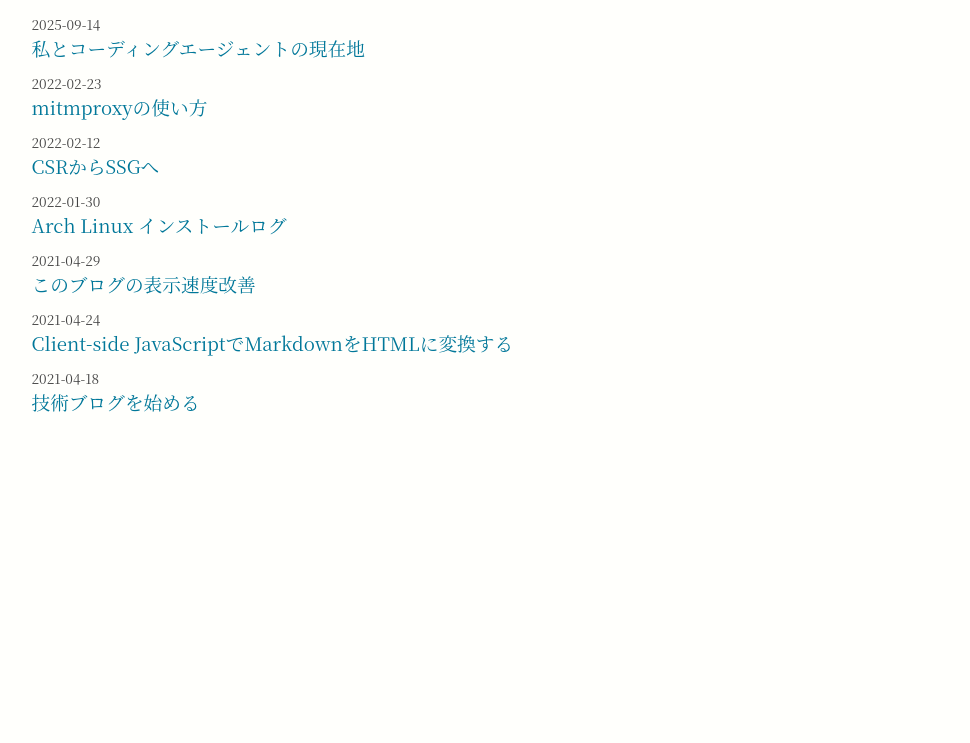
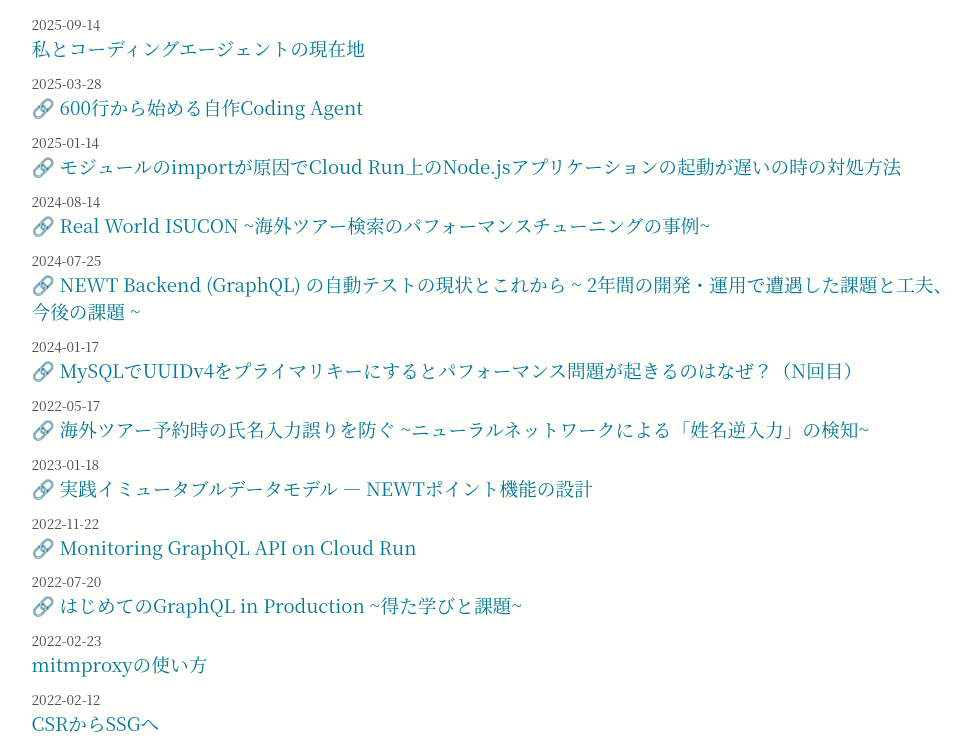
Before and after one commit to iinm/iinm.github.io, a website: page www/iinm.github.io/index.html in a window 1280 px wide. Shown: the part 57-800 px from the top of the page, without its empty margins (141-1111 px from the left). Drawn offline with Linux system fonts and the light colour scheme.

Commit message:
include external articles

```diff
--- a/www/iinm.github.io/index.html
+++ b/www/iinm.github.io/index.html
@@ -48,6 +48,88 @@
             >私とコーディングエージェントの現在地</a
           >
         </li>
+
+        <li class="posts__item">
+          <div class="posts__date">
+            <time datetime="2025-03-28">2025-03-28</time>
+          </div>
+          <a href="https://zenn.dev/reiwatravel/articles/f4223888af33be"
+            >🔗 600行から始める自作Coding Agent</a
+          >
+        </li>
+
+        <li class="posts__item">
+          <div class="posts__date">
+            <time datetime="2025-01-14">2025-01-14</time>
+          </div>
+          <a href="https://zenn.dev/reiwatravel/articles/e34b3a1bd3aff5"
+            >🔗 モジュールのimportが原因でCloud Run上のNode.jsアプリケーションの起動が遅いの時の対処方法</a
+          >
+        </li>
+
+        <li class="posts__item">
+          <div class="posts__date">
+            <time datetime="2024-08-14">2024-08-14</time>
+          </div>
+          <a href="https://engineering.reiwatravel.co.jp/blog/real-world-isucon-tour-search-performance-tuning-202407"
+            >🔗 Real World ISUCON ~海外ツアー検索のパフォーマンスチューニングの事例~</a
+          >
+        </li>
+
+        <li class="posts__item">
+          <div class="posts__date">
+            <time datetime="2024-07-25">2024-07-25</time>
+          </div>
+          <a href="https://speakerdeck.com/iinm/newt-backend-graphql-nozi-dong-tesutonoxian-zhuang-tokorekara-2nian-jian-nokai-fa-yun-yong-dezao-yu-sitake-ti-togong-fu-jin-hou-noke-ti"
+            >🔗 NEWT Backend (GraphQL) の自動テストの現状とこれから ~ 2年間の開発・運用で遭遇した課題と工夫、今後の課題 ~</a
+          >
+        </li>
+
+        <li class="posts__item">
+          <div class="posts__date">
+            <time datetime="2024-01-17">2024-01-17</time>
+          </div>
+          <a href="https://zenn.dev/reiwatravel/articles/9ce1050bf8509b"
+            >🔗 MySQLでUUIDv4をプライマリキーにするとパフォーマンス問題が起きるのはなぜ？（N回目）</a
+          >
+        </li>
+
+        <li class="posts__item">
+          <div class="posts__date">
+            <time datetime="2023-05-17">2022-05-17</time>
+          </div>
+          <a href="https://engineering.reiwatravel.co.jp/blog/newt-traveler-name-validation-using-neural-network"
+            >🔗 海外ツアー予約時の氏名入力誤りを防ぐ ~ニューラルネットワークによる「姓名逆入力」の検知~</a
+          >
+        </li>
+
+        <li class="posts__item">
+          <div class="posts__date">
+            <time datetime="2023-01-18">2023-01-18</time>
+          </div>
+          <a href="https://engineering.reiwatravel.co.jp/blog/newt-point-immutable-data-model"
+            >🔗 実践イミュータブルデータモデル — NEWTポイント機能の設計</a
+          >
+        </li>
+
+        <li class="posts__item">
+          <div class="posts__date">
+            <time datetime="2022-11-22">2022-11-22</time>
+          </div>
+          <a href="https://speakerdeck.com/iinm/monitoring-graphql-api-on-cloud-run"
+            >🔗 Monitoring GraphQL API on Cloud Run</a
+          >
+        </li>
+
+        <li class="posts__item">
+          <div class="posts__date">
+            <time datetime="2022-07-20">2022-07-20</time>
+          </div>
+          <a href="https://speakerdeck.com/iinm/hazimetefalsegraphql-in-production-de-taxue-bitoke-ti"
+            >🔗 はじめてのGraphQL in Production ~得た学びと課題~</a
+          >
+        </li>
+
         <li class="posts__item">
           <div class="posts__date">
             <time datetime="2022-02-23">2022-02-23</time>
@@ -56,12 +138,14 @@
             >mitmproxyの使い方</a
           >
         </li>
+
         <li class="posts__item">
           <div class="posts__date">
             <time datetime="2022-02-12">2022-02-12</time>
           </div>
           <a href="posts/2022-02-12--hello-ssg.html">CSRからSSGへ</a>
         </li>
+
         <li class="posts__item">
           <div class="posts__date">
             <time datetime="2022-01-30">2022-01-30</time>
@@ -70,6 +154,7 @@
             >Arch Linux インストールログ</a
           >
         </li>
+
         <li class="posts__item">
           <div class="posts__date">
             <time datetime="2021-04-29">2021-04-29</time>
@@ -78,6 +163,7 @@
             >このブログの表示速度改善</a
           >
         </li>
+
         <li class="posts__item">
           <div class="posts__date">
             <time datetime="2021-04-24">2021-04-24</time>
@@ -86,6 +172,7 @@
             >Client-side JavaScriptでMarkdownをHTMLに変換する</a
           >
         </li>
+
         <li class="posts__item">
           <div class="posts__date">
             <time datetime="2021-04-18">2021-04-18</time>
```
